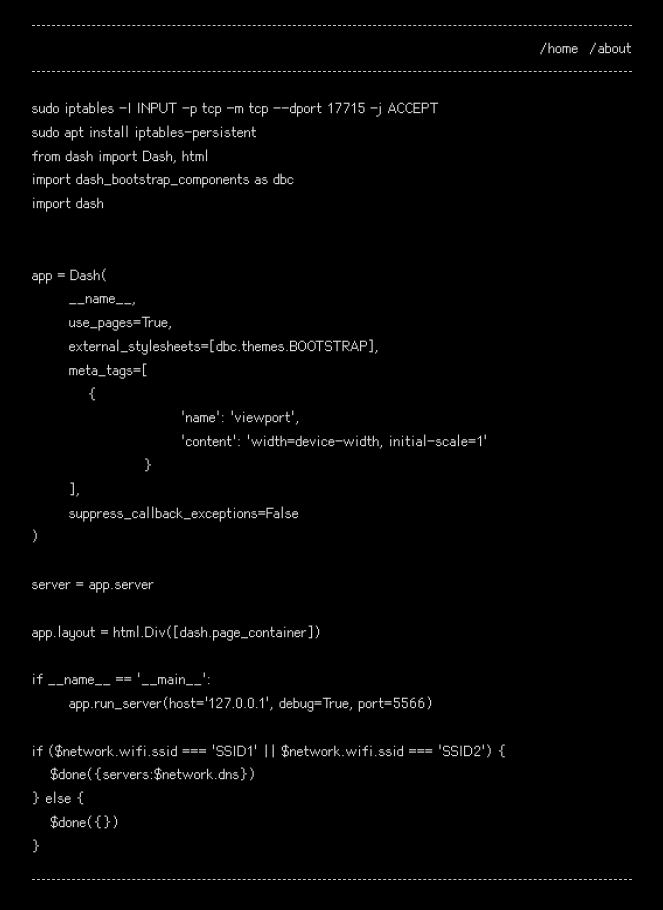
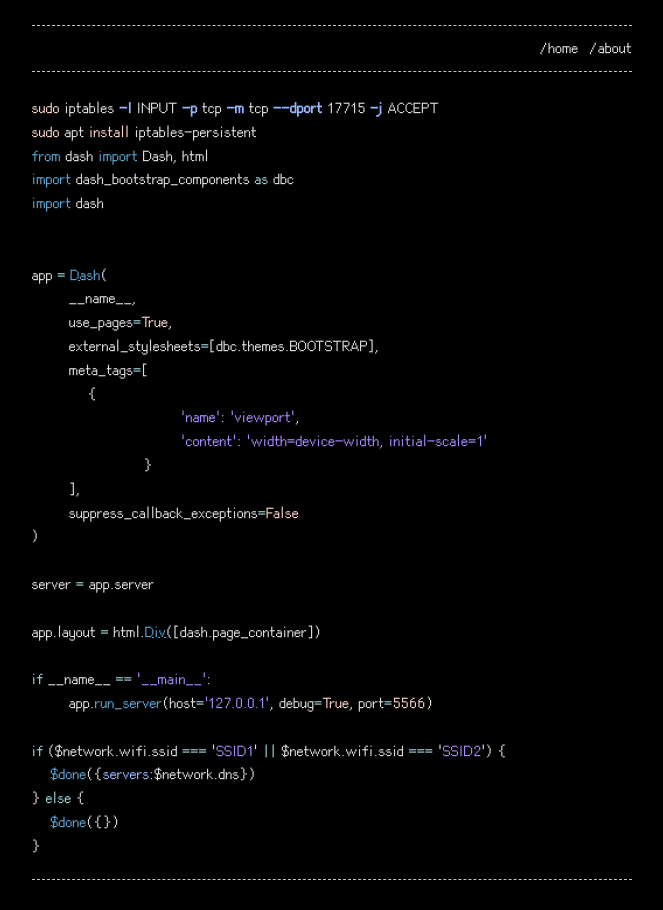
Before and after one commit to morningdip/home, a Jekyll site: the page built from _posts/2022-07-29-wfh.md, in a window 1280 px wide. Shown: the whole page, without its empty margins (308-971 px from the left). Built offline with Jekyll 4.4.1, drawn with Linux system fonts in a browser that asks for light colours.

Commit message:
Update base.scss

```diff
--- a/_sass/base.scss
+++ b/_sass/base.scss
@@ -78,3 +78,61 @@ textarea { vertical-align: top; }
 .lineno { color: var(--code-color-1); margin-right: 15px; }
 figure.highlight { margin: 5px 0; }
 pre, code { background-color: var(--background-color);  border: none;  padding: 0;  margin: 0;  overflow:auto;  font-size: $base-font-size;  color: var(--text-color);  line-height: 1.7 !important;  font-family: $base-font-family !important; }
+.highlight .c { color: var(--roman-silver); font-style: italic } /* Comment */
+.highlight .err { color: var(--congo-pink); } /* Error */
+.highlight .k { color: var(--light-blue); } /* Keyword */
+.highlight .cm { color: var(--roman-silver); font-style: italic } /* Comment.Multiline */
+.highlight .cp { color: var(--carolina-blue); } /* Comment.Preproc */
+.highlight .c1 { color: var(--roman-silver); font-style: italic } /* Comment.Single */
+.highlight .cs { color: var(--light-blue); font-style: italic } /* Comment.Special */
+.highlight .gd { color: var(--congo-pink); } /* Generic.Deleted */
+.highlight .ge { font-style: italic } /* Generic.Emph */
+.highlight .gr { color: var(--congo-pink); } /* Generic.Error */
+.highlight .gh { color: var(--lavender-floral); font-weight: bold } /* Generic.Heading */
+.highlight .gi { color: var(--carolina-blue); } /* Generic.Inserted */
+.highlight .go { color: var(--light-blue); } /* Generic.Output */
+.highlight .gp { color: var(--congo-pink); } /* Generic.Prompt */
+.highlight .gs { font-weight: bold } /* Generic.Strong */
+.highlight .gu { color: var(--french-sky-blue); font-weight: bold } /* Generic.Subheading */
+.highlight .gt { color: var(--congo-pink); } /* Generic.Traceback */
+.highlight .kc { color: var(--light-blue); } /* Keyword.Constant */
+.highlight .kd { color: var(--light-blue); } /* Keyword.Declaration */
+.highlight .kn { color: var(--carolina-blue); } /* Keyword.Namespace */
+.highlight .kp { color: var(--light-blue); } /* Keyword.Pseudo */
+.highlight .kr { color: var(--light-blue); } /* Keyword.Reserved */
+.highlight .kt { color: var(--pale-pink); } /* Keyword.Type */
+.highlight .m { color: var(--lavender-web); } /* Literal.Number */
+.highlight .s { color: var(--lavender-floral); } /* Literal.String */
+.highlight .na { color: var(--french-sky-blue); } /* Name.Attribute */
+.highlight .nb { color: var(--pale-pink); } /* Name.Builtin */
+.highlight .nc { color: var(--carolina-blue); text-decoration: underline } /* Name.Class */
+.highlight .no { color: var(--congo-pink); } /* Name.Constant */
+.highlight .nd { color: var(--light-blue); } /* Name.Decorator */
+.highlight .ni { color: var(--lavender-web); font-weight: bold } /* Name.Entity */
+.highlight .nf { color: var(--carolina-blue); } /* Name.Function */
+.highlight .nn { color: var(--pale-pink); text-decoration: underline } /* Name.Namespace */
+.highlight .nt { color: var(--french-sky-blue); font-weight: bold } /* Name.Tag */
+.highlight .nv { color: var(--congo-pink); } /* Name.Variable */
+.highlight .o { color: var(--light-blue); }
+.highlight .ow { color: var(--light-blue); } /* Operator.Word */
+.highlight .w { color: var(--lavender-web); } /* Text.Whitespace */
+.highlight .mf { color: var(--lavender-web); } /* Literal.Number.Float */
+.highlight .mh { color: var(--lavender-web); } /* Literal.Number.Hex */
+.highlight .mi { color: var(--pale-pink); } /* Literal.Number.Integer */
+.highlight .mo { color: var(--lavender-web); } /* Literal.Number.Oct */
+.highlight .sb { color: var(--lavender-floral); } /* Literal.String.Backtick */
+.highlight .sc { color: var(--lavender-floral); } /* Literal.String.Char */
+.highlight .sd { color: var(--lavender-floral); } /* Literal.String.Doc */
+.highlight .s2 { color: var(--lavender-floral); } /* Literal.String.Double */
+.highlight .se { color: var(--lavender-floral); } /* Literal.String.Escape */
+.highlight .sh { color: var(--lavender-floral); } /* Literal.String.Heredoc */
+.highlight .si { color: var(--lavender-floral); } /* Literal.String.Interpol */
+.highlight .sx { color: var(--lavender-floral); } /* Literal.String.Other */
+.highlight .sr { color: var(--lavender-web); } /* Literal.String.Regex */
+.highlight .s1 { color: var(--lavender-floral); } /* Literal.String.Single */
+.highlight .ss { color: var(--light-blue); } /* Literal.String.Symbol */
+.highlight .bp { color: var(--pale-pink); } /* Name.Builtin.Pseudo */
+.highlight .vc { color: var(--congo-pink); } /* Name.Variable.Class */
+.highlight .vg { color: var(--congo-pink); } /* Name.Variable.Global */
+.highlight .vi { color: var(--congo-pink); } /* Name.Variable.Instance */
+.highlight .il { color: var(--lavender-web); } /* Literal.Number.Integer.Long */
```
